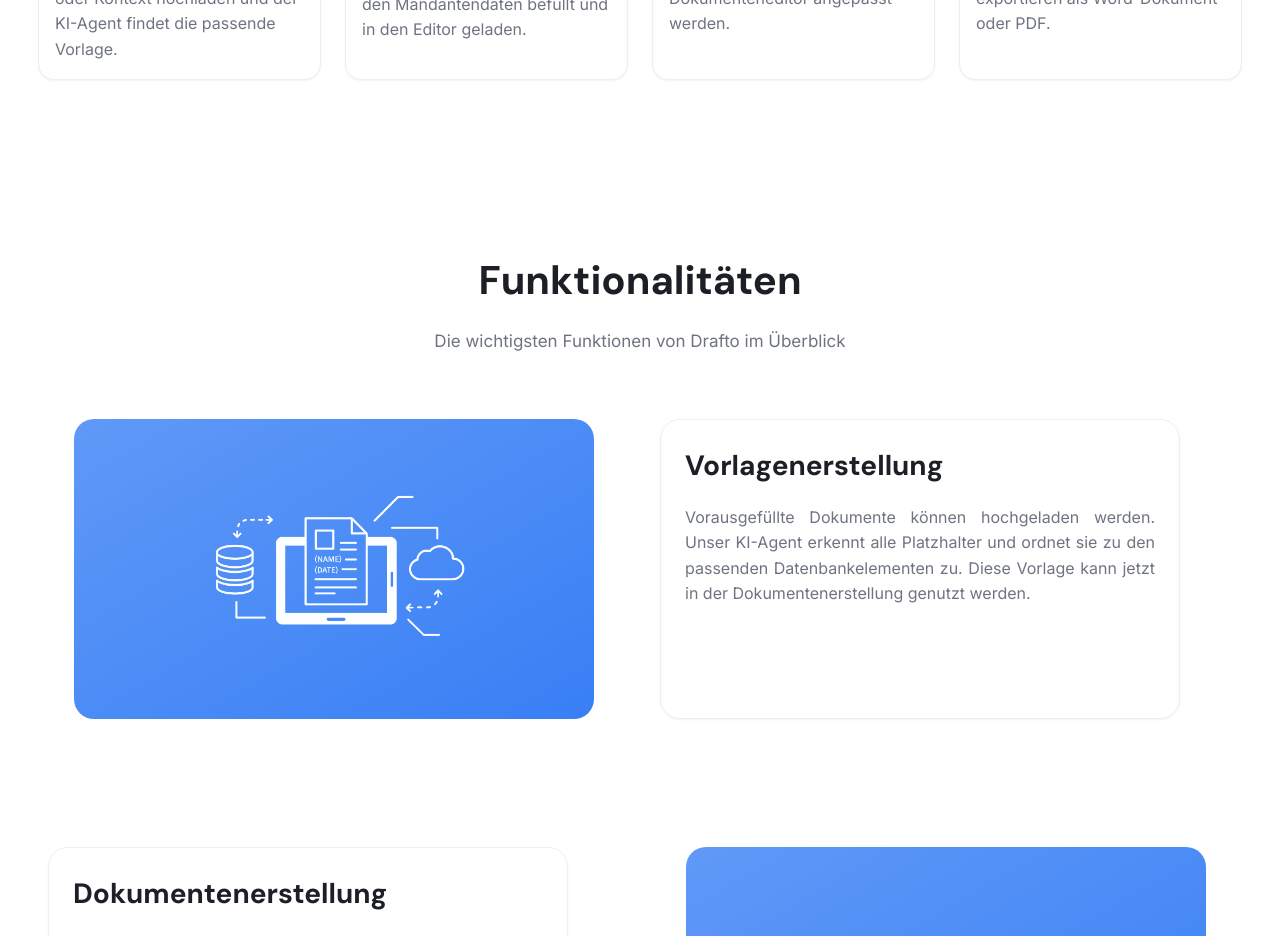
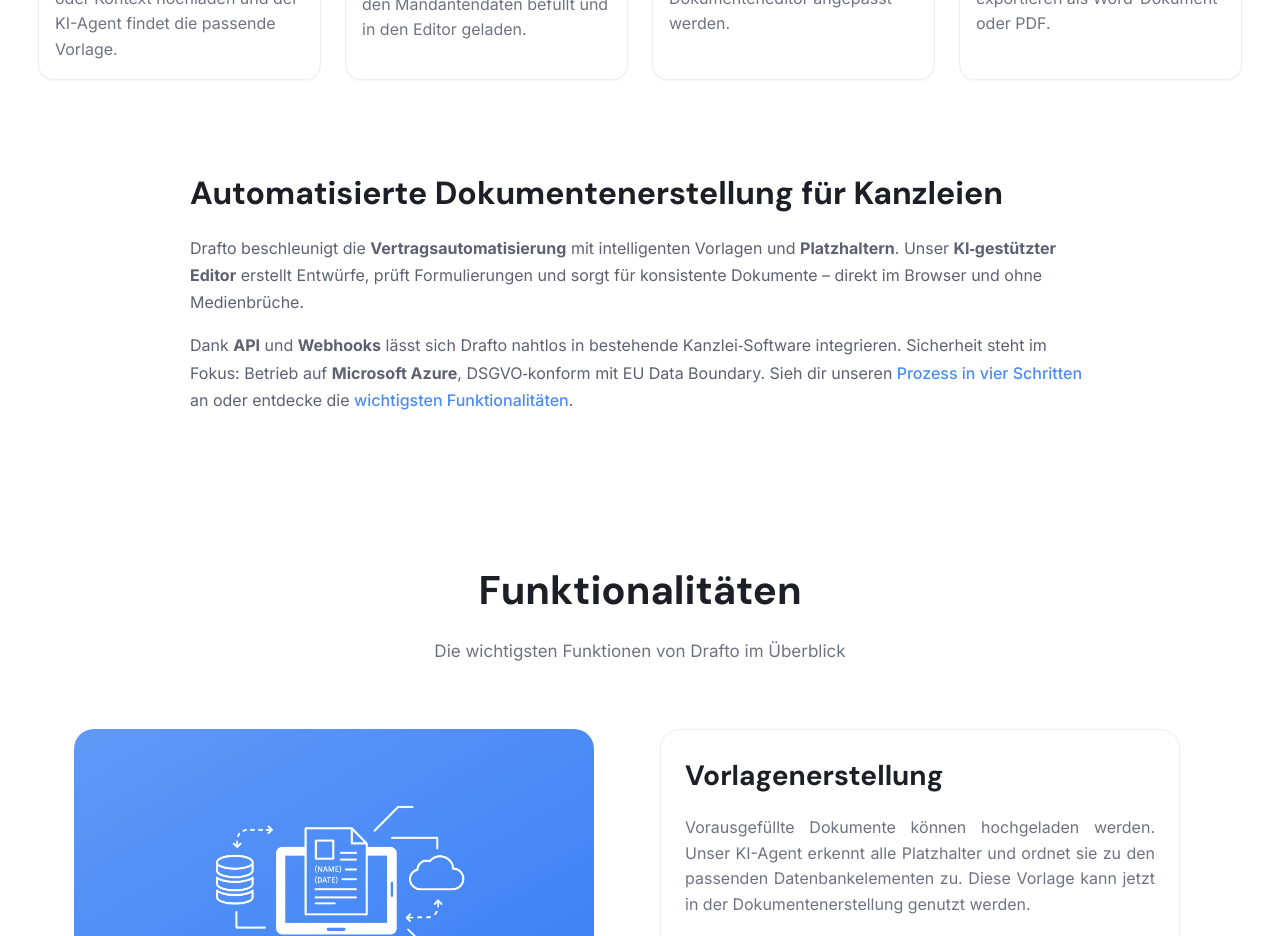
Before and after one commit to DraftoAI/Drafto-Website, a React (Vite) app: page /#/faq in a window 1280 px wide. Shown: the part 1160-2096 px from the top of the page. Built offline with nearby package versions, Linux system fonts and the light colour scheme.

Commit message:
seo(content): add explanatory section under Solution with internal links

```diff
--- a/src/components/LandingPage.jsx
+++ b/src/components/LandingPage.jsx
@@ -1,6 +1,7 @@
 import React from 'react'
 import HeroSection from './HeroSection'
 import SolutionSection from './SolutionSection'
+import SeoContentSection from './SeoContentSection'
 import FeaturesSection from './FeaturesSection'
 import FAQSection from './FAQSection'
 import Footer from './Footer'
@@ -10,6 +11,7 @@
     <div className="bg-neutral-n0 content-stretch flex flex-col items-center overflow-clip relative shrink-0 w-full">
       <HeroSection />
       <SolutionSection />
+      <SeoContentSection />
       <FeaturesSection />
       <FAQSection />
       <Footer />
--- /dev/null
+++ b/src/components/SeoContentSection.jsx
@@ -0,0 +1,26 @@
+import React from 'react'
+
+const SeoContentSection = () => {
+  return (
+    <div className="bg-neutral-n0 box-border flex flex-col items-center px-[var(--inset-3xl,32px)] md:px-[var(--inset-xl,20px)] sm:px-[var(--inset-lg,16px)] pt-[var(--section-spacing-md,48px)] pb-[var(--section-spacing-md,48px)] w-full max-w-[1440px]">
+      <div className="w-full max-w-[900px] flex flex-col gap-4">
+        <h2 className="font-dm-sans font-bold text-neutral-n1000 text-[28px] md:text-[32px]">
+          Automatisierte Dokumentenerstellung für Kanzleien
+        </h2>
+        <p className="font-inter text-neutral-n800 opacity-90 leading-[1.7]">
+          Drafto beschleunigt die <strong>Vertragsautomatisierung</strong> mit intelligenten Vorlagen und <strong>Platzhaltern</strong>.
+          Unser <strong>KI‑gestützter Editor</strong> erstellt Entwürfe, prüft Formulierungen und sorgt für konsistente Dokumente –
+          direkt im Browser und ohne Medienbrüche.
+        </p>
+        <p className="font-inter text-neutral-n800 opacity-90 leading-[1.7]">
+          Dank <strong>API</strong> und <strong>Webhooks</strong> lässt sich Drafto nahtlos in bestehende Kanzlei‑Software integrieren.
+          Sicherheit steht im Fokus: Betrieb auf <strong>Microsoft Azure</strong>, DSGVO‑konform mit EU Data Boundary. Sieh dir unseren
+          <a href="#how-it-works" className="text-primary-pr600 font-medium hover:underline"> Prozess in vier Schritten</a> an oder
+          entdecke die <a href="#features" className="text-primary-pr600 font-medium hover:underline">wichtigsten Funktionalitäten</a>.
+        </p>
+      </div>
+    </div>
+  )
+}
+
+export default SeoContentSection
```
